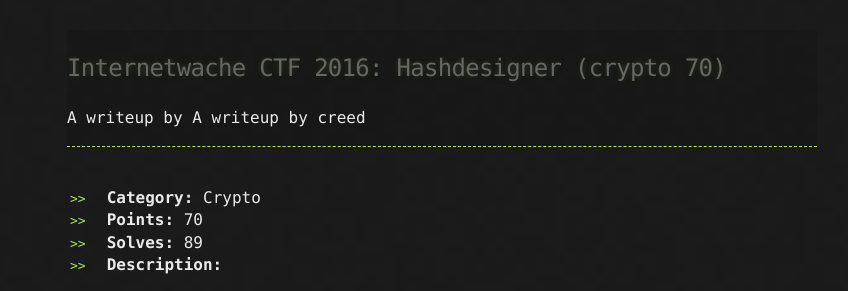
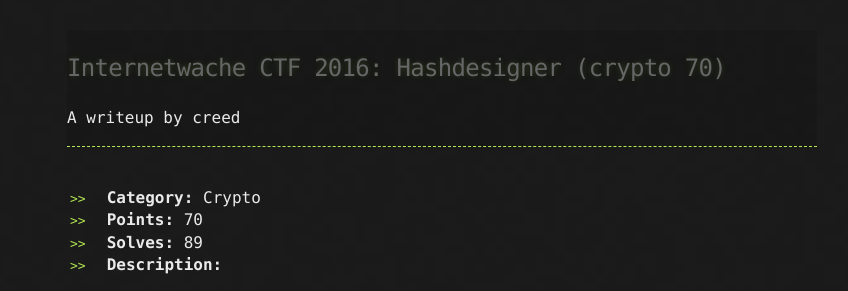
Before and after one commit to mtps3/Mtps3.github.io, a Jekyll site: the page built from _posts/2016-02-21-hashdesigner.md, in a window 1280 px wide. Shown: the part 147-438 px from the top of the page, without its empty margins (198-1046 px from the left). Built offline with Jekyll 4.4.1, drawn with Linux system fonts in a browser that asks for light colours.

Commit message:
fixed authors.html layout template

```diff
--- a/_includes/author.html
+++ b/_includes/author.html
@@ -19,7 +19,7 @@
 		{% endif %}
         <a href="/authors/#{{ poster2 }}-ref">{{ name }}</a>
 	{% else %}
-		A writeup by {{ poster2 }}
+		{{ poster2 }}
 	{% endif %}
 {% endfor %}
 </p>
```
